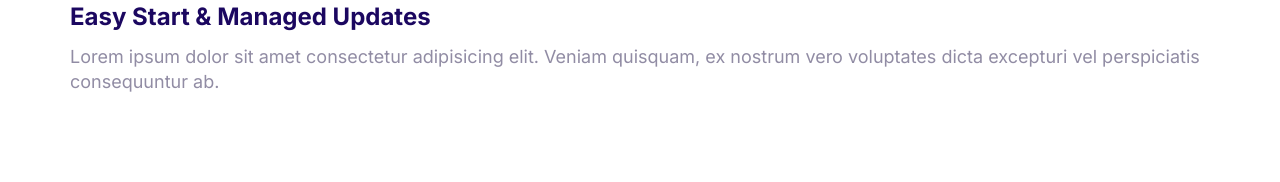
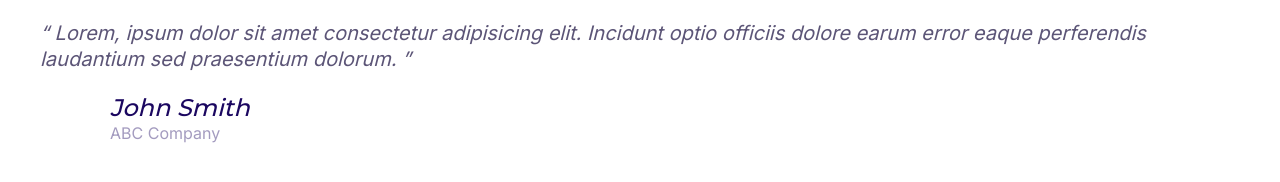
Before and after one commit to sadeghtavakoli/sadify, a plain HTML site: page index.html in a window 1280 px wide. Drawn offline with Linux system fonts and the light colour scheme.

Commit message:
build quote component

```diff
--- a/css/style.css
+++ b/css/style.css
@@ -4,6 +4,7 @@
   --color-accent: #ff3400;
   --color-headings: #1b0760;
   --color-body: #918ca4;
+  --color-body-darker: #5c5577;
   --color-border: #ccc;
   --border-radius: 30px;
 }
@@ -331,4 +332,45 @@ a {
   margin-top: 0;
 }
 
-/*  */
+/* Quotes */
+.quote {
+  font-size: 3rem;
+  color: var(--color-body-darker);
+  font-style: italic;
+  line-height: 1.3;
+}
+.quote__text::before {
+  content: open-quote;
+}
+.quote__text::after {
+  content: close-quote;
+}
+
+.quote__line {
+  position: relative;
+  bottom: 12px;
+}
+.quote__author {
+  margin-bottom: 0;
+  font-family: Montserrat, Arial, Helvetica, sans-serif;
+  font-weight: 500;
+  font-size: 3rem;
+}
+.quotes__organization {
+  font-size: 2rem;
+  opacity: 0.4;
+  color: var(--color-headings);
+  font-style: normal;
+}
+
+@media screen and (min-width: 1024px) {
+  .quote {
+    font-size: 2rem;
+  }
+  .quote__author {
+    font-size: 2.4rem;
+  }
+  .quotes__organization {
+    font-size: 1.6rem;
+  }
+}
--- a/index.html
+++ b/index.html
@@ -8,7 +8,7 @@
     <!--Fonts:  -->
     <link rel="preconnect" href="https://fonts.gstatic.com" />
     <link
-      href="https://fonts.googleapis.com/css2?family=Inter:wght@400;700&display=swap"
+      href="https://fonts.googleapis.com/css2?family=Inter:wght@400;700&family=Montserrat:wght@500&display=swap"
       rel="stylesheet"
     />
     <!--Css files -->
@@ -17,20 +17,26 @@
     <title>Sadify</title>
   </head>
   <body>
+    <blockquote class="quote">
+      <p class="quote__text">
+        Lorem, ipsum dolor sit amet consectetur adipisicing elit. Incidunt optio
+        officiis dolore earum error eaque perferendis laudantium sed praesentium
+        dolorum.
+      </p>
+
+      <footer>
         <div class="media">
           <div class="media__image">
-        <svg class="icon icon-primary">
-          <use xlink:href="images/sprite.svg#snap"></use>
+            <svg class="icon icon-primary quote__line">
+              <use xlink:href="images/sprite.svg#line"></use>
             </svg>
           </div>
           <div class="media__body">
-        <h3 class="media__title">Easy Start & Managed Updates</h3>
-        <p>
-          Lorem ipsum dolor sit amet consectetur adipisicing elit. Veniam
-          quisquam, ex nostrum vero voluptates dicta excepturi vel perspiciatis
-          consequuntur ab.
-        </p>
+            <h3 class="media__title quote__author">John Smith</h3>
+            <p class="quotes__organization">ABC Company</p>
           </div>
         </div>
+      </footer>
+    </blockquote>
   </body>
 </html>
```
Also changed, not shown: components/quote.html (added, +21 -0 lines). Lines whose indentation alone changed are shown as unchanged.
